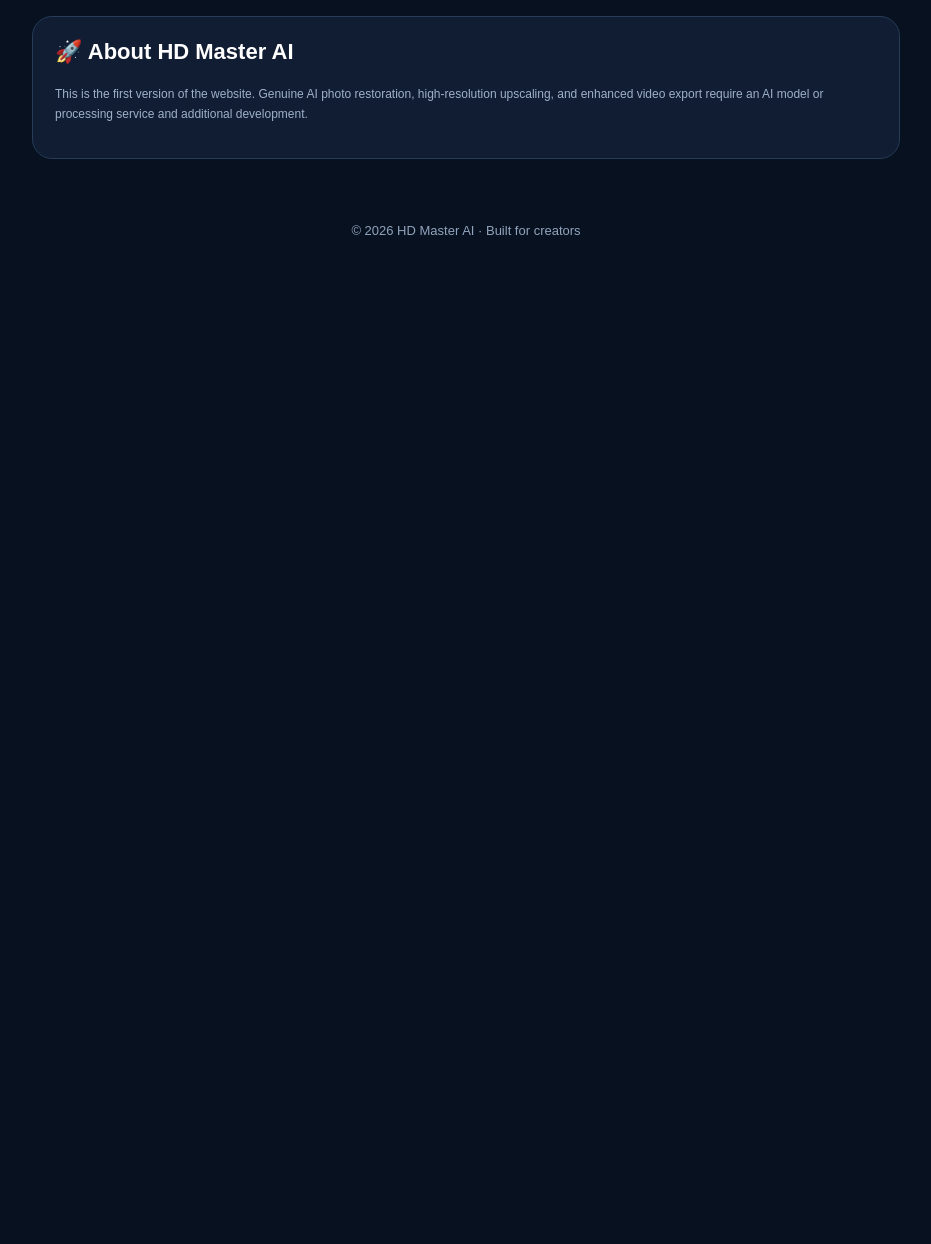
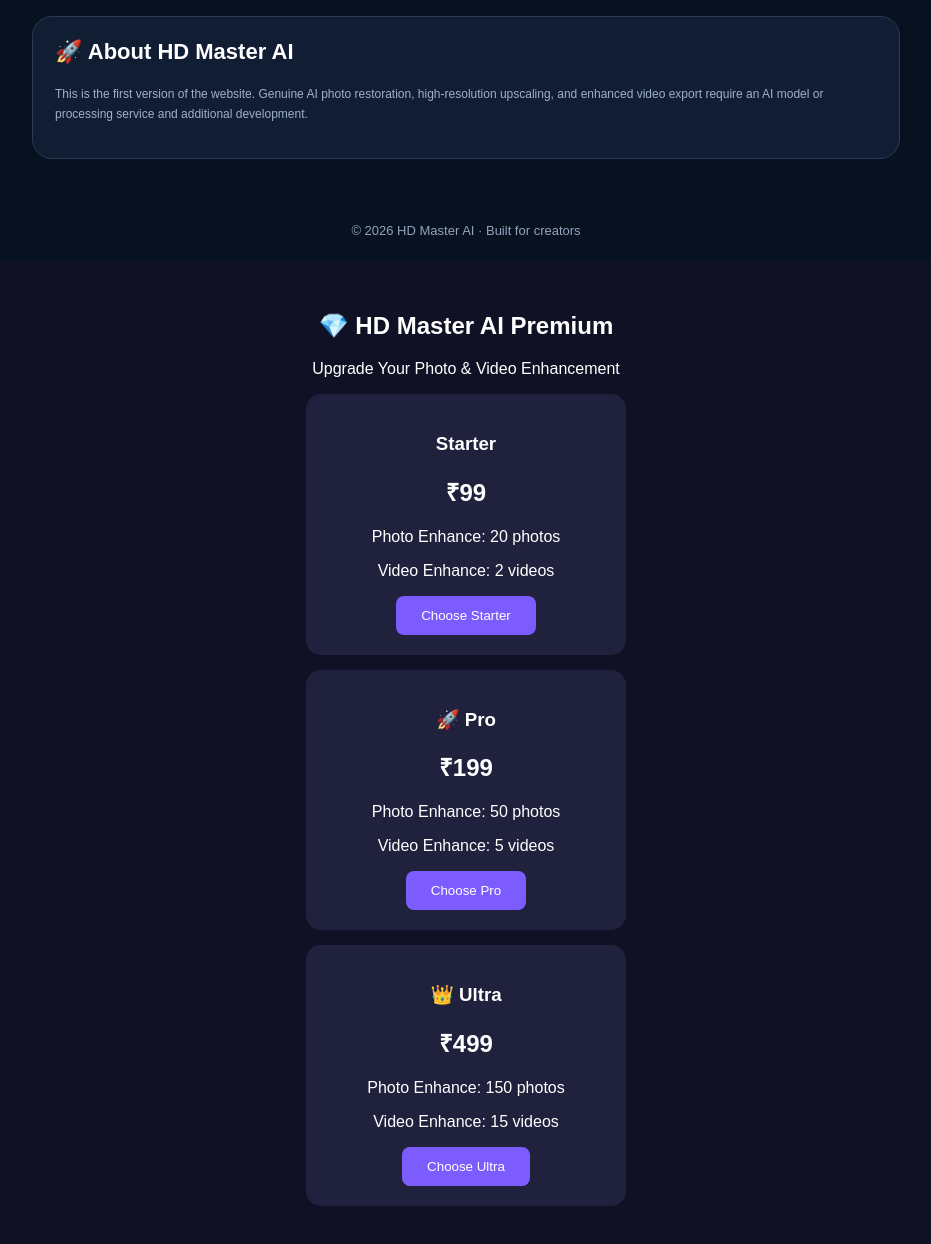
Before and after one commit to HDMasterAI/hd-master-ai, a plain HTML site: page index.html in a window 1280 px wide. Shown: the part 1067-2311 px from the top of the page, without its empty margins (174-1105 px from the left). Before the commit the page ends 1329 px from the top, so only its background shows below. Drawn offline with Linux system fonts and the light colour scheme.

Commit message:
Add HD Master AI Premium Plans section
Added premium plans section for photo and video enhancement services.

```diff
--- a/index.html
+++ b/index.html
@@ -198,5 +198,35 @@
   video.style.filter='brightness('+document.getElementById('videoBrightness').value+'%) contrast('+document.getElementById('videoContrast').value+'%) saturate('+document.getElementById('videoSaturation').value+'%)';
 }
 </script>
+  <!-- HD Master AI Premium Plans -->
+<section style="padding:30px 15px;text-align:center;background:#101124;color:white;font-family:Arial,sans-serif;">
+  <h2>💎 HD Master AI Premium</h2>
+  <p>Upgrade Your Photo & Video Enhancement</p>
+
+  <div style="background:#20213d;padding:20px;margin:15px auto;border-radius:15px;max-width:320px;">
+    <h3>Starter</h3>
+    <h2>₹99</h2>
+    <p>Photo Enhance: 20 photos</p>
+    <p>Video Enhance: 2 videos</p>
+    <button onclick="alert('Starter plan payment will be available soon!')" style="padding:12px 25px;border:0;border-radius:8px;background:#7c5cff;color:white;">Choose Starter</button>
+  </div>
+
+  <div style="background:#20213d;padding:20px;margin:15px auto;border-radius:15px;max-width:320px;">
+    <h3>🚀 Pro</h3>
+    <h2>₹199</h2>
+    <p>Photo Enhance: 50 photos</p>
+    <p>Video Enhance: 5 videos</p>
+    <button onclick="alert('Pro plan payment will be available soon!')" style="padding:12px 25px;border:0;border-radius:8px;background:#7c5cff;color:white;">Choose Pro</button>
+  </div>
+
+  <div style="background:#20213d;padding:20px;margin:15px auto;border-radius:15px;max-width:320px;">
+    <h3>👑 Ultra</h3>
+    <h2>₹499</h2>
+    <p>Photo Enhance: 150 photos</p>
+    <p>Video Enhance: 15 videos</p>
+    <button onclick="alert('Ultra plan payment will be available soon!')" style="padding:12px 25px;border:0;border-radius:8px;background:#7c5cff;color:white;">Choose Ultra</button>
+  </div>
+</section>
+
 </body>
 </html>
```
